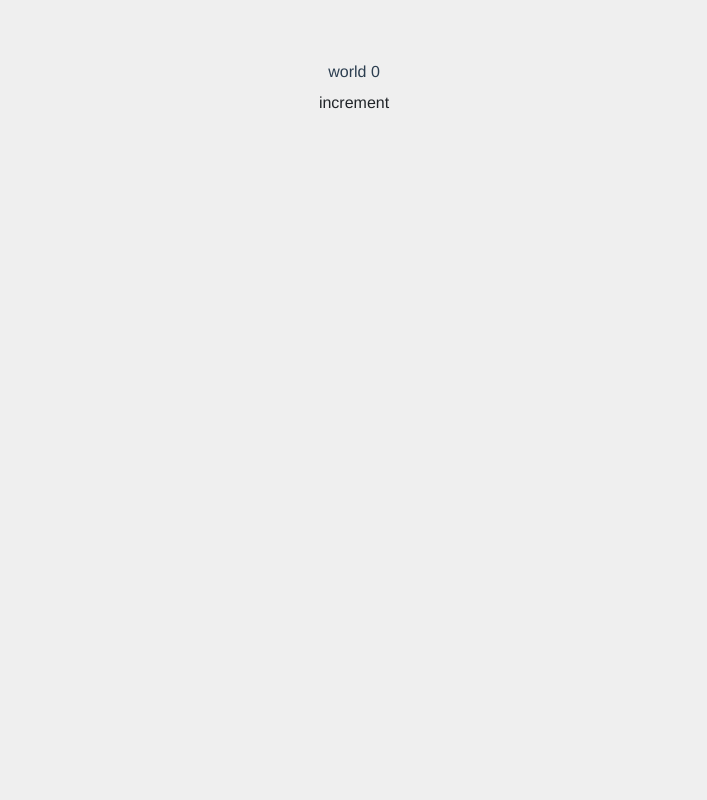
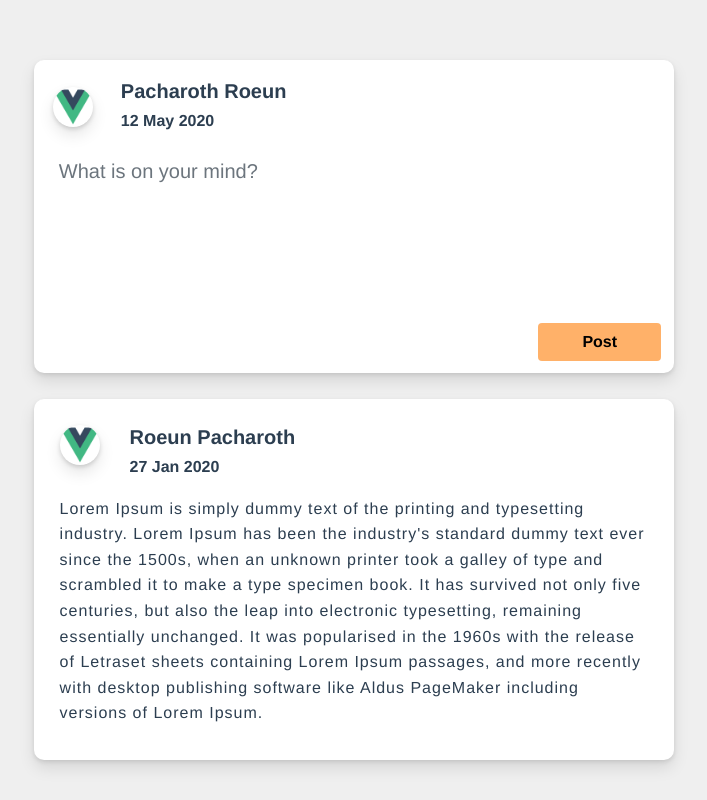
Before and after one commit to Pacharoth/IPTP, a Vue app: page / in a window 1280 px wide. Shown: the whole page, without its empty margins (286-993 px from the left). Built offline with nearby package versions, Linux system fonts and the light colour scheme.

Commit message:
[Task] UI frontend post and input

```diff
--- a/src/App.vue
+++ b/src/App.vue
@@ -1,32 +1,27 @@
 <template>
   <div class="app">
-    {{p.hello}}
-    {{count}} <button class="btn" @click="increment">increment</button>
+    <add-post/>
+    <post/>
   </div>
 
 </template>
 
 <script>
+import AddPost from './components/AddPost.vue'
+import Post from './components/Post.vue'
 //I use composition because it is quite easy
-import { ref } from '@vue/reactivity';
-import {useStore} from 'vuex';
-import { computed } from '@vue/runtime-core';
 export default {
   title:'Social Media',
   name: 'App',
+
   setup(){
-    const p = ref({hello:"world"});
-    const store = useStore();
-    let count = ref(0);
 
     return{
-      increment:()=>count.value++,
-      count:count,
-      p:p,
-      posts:computed(()=>store.getters['chat/getPosts'])
     }
   },
   components:{
+    AddPost,
+    Post
   },
   methods:{
   }
@@ -66,4 +61,22 @@ body{
   align-items: center;
   justify-content: center;
 }
+    ::-webkit-scrollbar{
+        width: 10px;
+        height: 8px;
+    }
+    ::-webkit-scrollbar-track {
+        background: #f1f1f1;
+        border-radius: 10px;
+    }
+
+/* Handle */
+    ::-webkit-scrollbar-thumb {
+        background: #888;
+        border-radius: 10px;
+    }
+        /* Handle on hover */
+    ::-webkit-scrollbar-thumb:hover {
+        background: #555;
+    }
 </style>
--- /dev/null
+++ b/src/components/AddPost.vue
@@ -0,0 +1,138 @@
+<template>
+    <div class="add-form">
+        <div class="a-form">
+            <img src="../assets/logo.png" class="avatar" alt="">
+            <div class="content-avatar">
+                <h5 class="fw-bold text">Pacharoth Roeun</h5>
+                <h6 class="fw-bold">12 May 2020</h6>
+            </div>
+        </div>
+        <textarea type="text" class="form-control post-add" placeholder="What is on your mind?"></textarea>
+        <div class="button">
+            <button class="btn post">Post</button>
+
+        </div>
+    </div>
+</template>
+<script>
+export default {
+    name:"AddPost",
+}
+</script>
+<style scoped>
+    .add-form{
+        background-color: white;
+        width:50%;
+        margin: auto;
+        height: 100%;
+        padding: 1%;
+        display: flex;
+        flex-direction: column;
+        box-shadow: 0 2px 4px rgba(0, 0, 0, 0.1),0 8px 16px rgba(0, 0, 0, 0.1);
+        border-radius: 10px;
+        margin-bottom: 1%;
+    }
+    .add-form:focus{
+        box-shadow: 0 2px 4px rgba(0, 0, 0, 0.15),0 8px 16px rgba(0, 0, 0, 0.1);
+
+    }
+    .post-add{
+        height: 20vh;
+        resize: none;
+        font-size: 20px;
+        box-shadow: none;
+        border:none;
+
+    }
+    .post-add::-webkit-scrollbar{
+        width: 10px;
+        border-radius: 10px;
+    }
+    .post-add::-webkit-scrollbar-track {
+        background: #f1f1f1;
+        border-radius: 10px;
+    }
+
+/* Handle */
+    .post-add::-webkit-scrollbar-thumb {
+        background: #888;
+        border-radius: 10px;
+    }
+        /* Handle on hover */
+    .post-add::-webkit-scrollbar-thumb:hover {
+        background: #555;
+    }
+    .post-add:focus{
+        box-shadow: none;
+        border:none;
+    }
+    .post{
+        width:20%;
+        margin-top: 2%;
+        color: black;
+        font-weight: bold;
+        background-color: rgba(255, 123, 0, 0.589);
+    }
+    .post:focus,.post:hover{
+        box-shadow: 0 2px 4px rgba(0, 0, 0, 0.1),0 8px 16px rgba(0, 0, 0, 0.1);
+        background-color: rgba(255, 123, 0, 0.664);
+        color: rgb(66, 64, 64);
+
+
+    }
+    .button{
+        display: flex;
+        justify-content: flex-end;
+    }
+    .a-form{
+        display: flex;
+        align-items: center;
+        width: 40%;
+        justify-content: space-between;
+        padding: 1%;
+        margin-bottom: 1%;
+
+    }
+    .avatar{
+        width: 40px;
+        height: 40px;
+        border-radius: 50%;
+        box-shadow: 0 2px 4px rgba(0, 0, 0, 0.15),0 8px 16px rgba(0, 0, 0, 0.1);
+        margin-bottom: 1%;
+        margin-right: 1%;
+    }
+    .content-avatar{
+        display: flex;
+        flex-direction: column;
+        justify-content: flex-start;
+        text-align: left;
+    }
+
+    @media(max-width:1200px){
+        .a-form{
+            width: 50%;
+        }
+    }
+    @media (max-width:600px){
+        .add-form{
+            width: 90%;
+        }
+        .a-form{
+            width: 55%;
+        }
+    }
+     @media (max-width:737px) {
+        .a-form{
+            width: 70%;
+        }
+     }
+    @media(max-width:500px){
+        .a-form{
+            width: 80%;
+        }
+         .add-form{
+             padding: 4%;
+             margin-bottom: 4%;
+        }
+    }
+</style>
--- a/src/components/Comment.vue
+++ b/src/components/Comment.vue
@@ -1,5 +1,7 @@
 <template>
+    <div class="comment-content">
 
+    </div>
 </template>
 <script>
 export default {
--- a/src/components/Post.vue
+++ b/src/components/Post.vue
@@ -1,14 +1,95 @@
 <template>
-
+    <div class="post-content">
+        <div class="avatar-content">
+            <img src="../assets/logo.png" class="avatar-post" alt="">
+            <div class="text-data">
+                <h5 class="fw-bold">Roeun Pacharoth</h5>
+                <h6 class="fw-bold">27 Jan 2020</h6>
+            </div>
+        </div>
+        <div class="content-text">
+            <h6 class="content-post">Lorem Ipsum is simply dummy text of the printing and typesetting industry. Lorem Ipsum has been the industry's standard dummy text ever since the 1500s, when an unknown printer took a galley of type and scrambled it to make a type specimen book. It has survived not only five centuries, but also the leap into electronic typesetting, remaining essentially unchanged. It was popularised in the 1960s with the release of Letraset sheets containing Lorem Ipsum passages, and more recently with desktop publishing software like Aldus PageMaker including versions of Lorem Ipsum.</h6>
+        </div>
+        <comment/>
+    </div>
 </template>
 <script>
+import Comment from './Comment.vue'
+
 export default {
+  components: { Comment },
     name:'Post',
     setup(){
-
+        return {
+        }
     }
 }
 </script>
 <style scoped>
+    .post-content{
+        margin: auto;
+        margin-top: 1%;
+        margin-bottom: 1%;
+        padding: 2%;
+        border-radius: 10px;
+        width:50%;
+        background-color: white;
+        display: flex;
+        flex-direction: column;
+        box-shadow: 0 2px 4px rgba(0, 0, 0, 0.1),0 8px 16px rgba(0, 0, 0, 0.1);
+    }
+    .avatar-content{
+        display: flex;
+        justify-content: space-between;
+        width: 40%;
+    }
+    .avatar-post{
+        width: 40px;
+        height: 40px;
+        border-radius: 50%;
+        box-shadow: 0 2px 4px rgba(0, 0, 0, 0.15),0 8px 16px rgba(0, 0, 0, 0.1);
+        margin-right: 2%;
 
+    }
+    .content-post{
+        line-height: 1.6;
+    }
+    .text-data{
+        text-align: left;
+    }
+    .content-text{
+        margin-top: 2%;
+        text-align: left;
+        letter-spacing: 1px;
+    }
+    @media(max-width:1200px){
+        .avatar-content{
+            width: 50%;
+        }
+    }
+    @media (max-width:600px){
+        .post-content{
+            width: 90%;
+            padding: 2%;
+        }
+        .avatar-content{
+            width: 55%;
+        }
+    }
+    @media (max-width:737px) {
+        .avatar-content{
+            width: 70%;
+
+        }
+    }
+    @media(max-width:500px){
+        .avatar-content{
+            width: 80%;
+            margin-top: 4%;
+
+        }
+         .post-content{
+            padding: 4%;
+        }
+    }
 </style>
```
